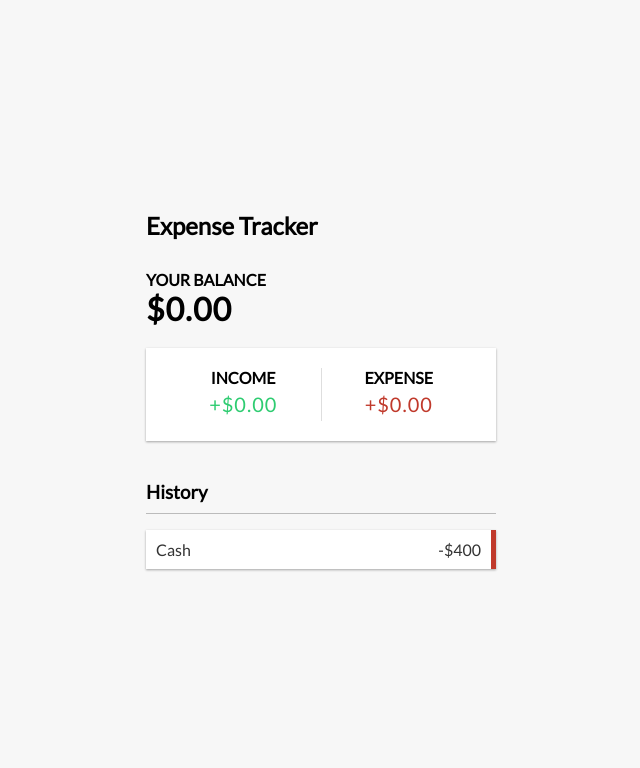
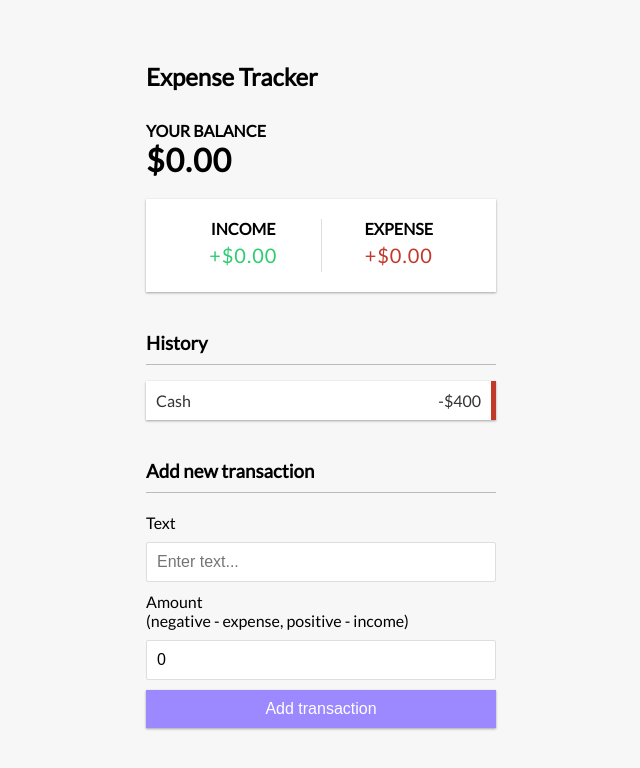
Before and after one commit to tarek102/expense-tracker, a React (Create React App) app: page / in a window 1280 px wide. Shown: the top 768 px of the page, without its empty margins (319-959 px from the left). Built offline with nearby package versions, Linux system fonts and the light colour scheme.

Commit message:
Create Add transaction

```diff
--- a/src/App.js
+++ b/src/App.js
@@ -3,6 +3,7 @@
 import { Balance } from './components/Balance';
 import { IncomeExpenses } from './components/IncomeExpenses';
 import { TransactionList } from './components/TransactionList';
+import { AddTranscation } from './components/AddTranscation';
 import './App.css';
 
 function App() {
@@ -13,6 +14,7 @@
         <Balance />
         <IncomeExpenses />
         <TransactionList />
+        <AddTranscation />
       </div>
     </div>
 
--- /dev/null
+++ b/src/components/AddTranscation.js
@@ -0,0 +1,29 @@
+import React, {useState} from 'react';
+
+
+export const AddTranscation = () => {
+  const [text, setText] = useState('');
+  const [amount, setAmount] = useState(0);
+
+  return (
+    <div>
+      <h3>Add new transaction</h3>
+      <form>
+        <div className="form-control">
+          <label htmlFor="text">Text</label>
+          <input type="text" value={text} onChange={(e) => setText(e.target.value)}
+          placeholder="Enter text..." />
+        </div>
+        <div className="form-control">
+          <label htmlFor="amount"
+            >Amount <br />
+            (negative - expense, positive - income)
+          </label>
+          <input type="number" value={amount} onChange={(e) => setAmount(e.target.value)}
+          placeholder="Enter amount..." />
+        </div>
+        <button className="btn">Add transaction</button>
+      </form>
+    </div>
+  )
+}
--- a/src/components/IncomeExpenses.js
+++ b/src/components/IncomeExpenses.js
@@ -5,11 +5,11 @@
     <div className='inc-exp-container'>
         <div>
             <h4>Income</h4>
-            <p id='money-plus' className='money plus'>+$0.00</p>
+            <p  className='money plus'>+$0.00</p>
         </div>
         <div>
             <h4>Expense</h4>
-            <p id='money-minus' className='money minus'>+$0.00</p>
+            <p className='money minus'>+$0.00</p>
         </div>
     </div>
   )
--- a/src/components/TransactionList.js
+++ b/src/components/TransactionList.js
@@ -4,9 +4,9 @@
   return (
     <div>
         <h3>History</h3>
-        <ul id="list" class="list">
-            <li class="minus">
-                Cash <span>-$400</span><button class="delete-btn">x</button>
+        <ul className="list">
+            <li className="minus">
+                Cash <span>-$400</span><button className="delete-btn">x</button>
             </li>
         </ul>
     </div>
```
